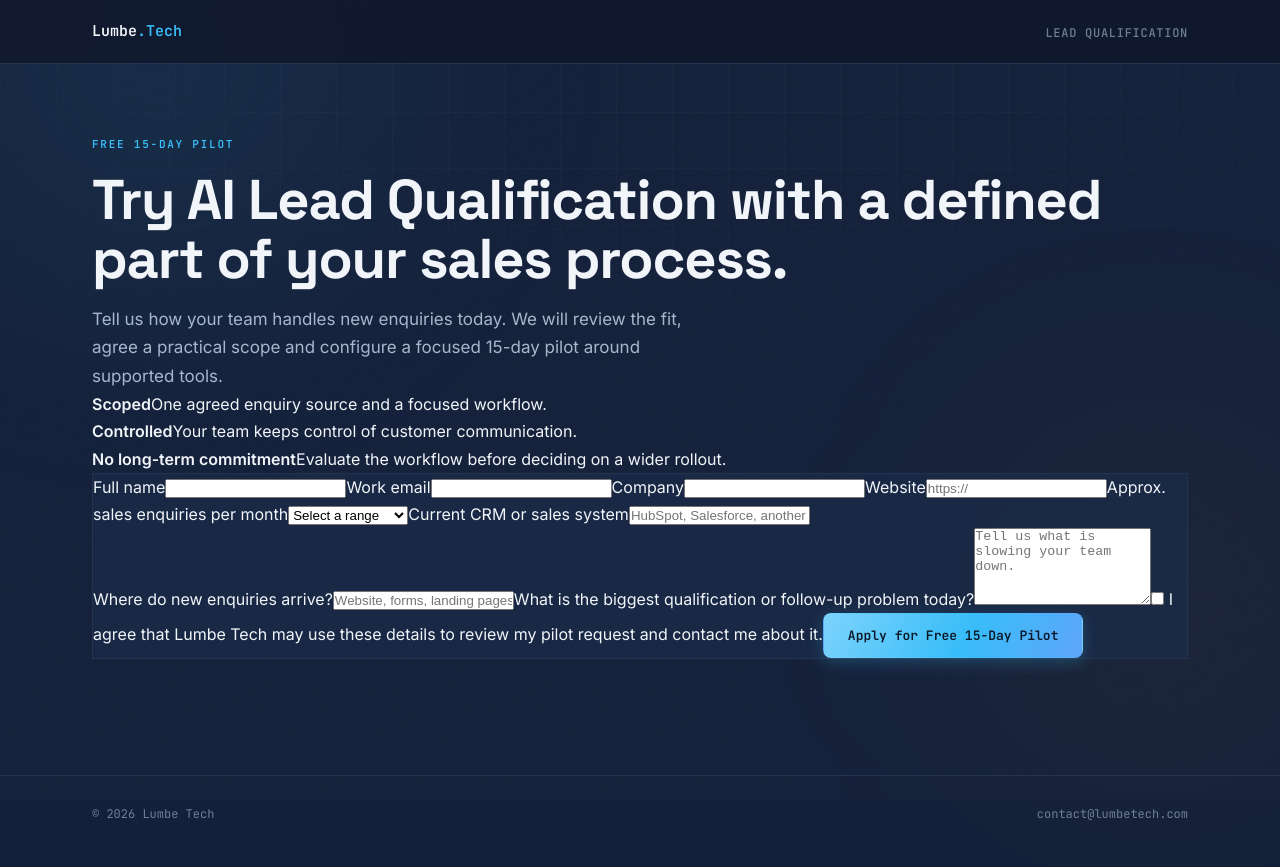
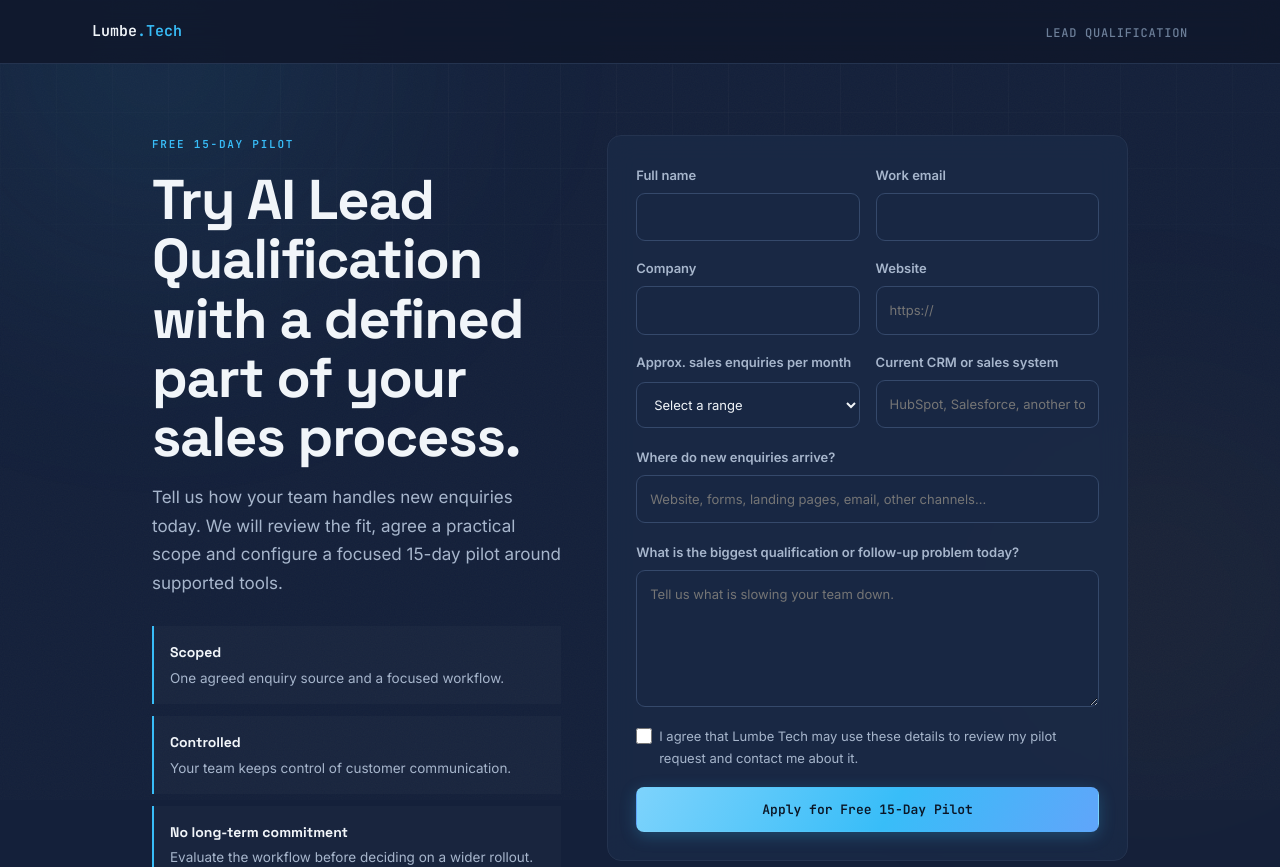
Before and after one commit to Lumbenlengo/lumbe-tech-site, a Next.js app: page /free-pilot in a window 1280 px wide. Shown: the top 867 px of the page. Built offline with nearby package versions, Linux system fonts and the light colour scheme.

Commit message:
Style free pilot page

```diff
--- a/src/app/globals.css
+++ b/src/app/globals.css
@@ -226,3 +226,25 @@ img.ticker-icon { border-radius: 3px; background: #fff; padding: 2px; box-sizing
 .demo-video-card video { background: #0b1220; }
 @media (max-width: 980px) { .product-frame { padding: 26px; } }
 @media (max-width: 640px) { .product-frame { padding: 20px; } }
+
+
+/* Free pilot */
+.pilot-page { max-width: 1040px; display: grid; grid-template-columns: .88fr 1.12fr; gap: 46px; align-items: start; }
+.pilot-intro { position: sticky; top: 110px; }
+.pilot-points { display: grid; gap: 12px; margin-top: 28px; }
+.pilot-points > div { padding: 15px 16px; border-left: 2px solid var(--accent); background: rgba(255,255,255,.025); }
+.pilot-points strong { display: block; font-family: var(--display); font-size: 14px; margin-bottom: 3px; }
+.pilot-points span { display: block; color: var(--text-2); font-size: 13.5px; line-height: 1.55; }
+.pilot-form { border-radius: var(--radius); padding: 28px; display: grid; gap: 18px; }
+.pilot-grid { display: grid; grid-template-columns: 1fr 1fr; gap: 16px; }
+.pilot-form label { display: grid; gap: 7px; color: var(--text-2); font-size: 13px; font-weight: 600; }
+.pilot-form input, .pilot-form select, .pilot-form textarea { width: 100%; border: 1px solid var(--border-strong); background: var(--bg-elevated); color: var(--text); border-radius: 9px; padding: 12px 13px; font: inherit; font-weight: 400; }
+.pilot-form textarea { resize: vertical; min-height: 120px; }
+.pilot-form input:focus, .pilot-form select:focus, .pilot-form textarea:focus { outline: none; border-color: var(--accent); box-shadow: var(--ring); }
+.pilot-consent { grid-template-columns: auto 1fr !important; align-items: start; font-weight: 400 !important; }
+.pilot-consent input { width: 16px; height: 16px; margin-top: 3px; }
+.pilot-success { color: var(--success); font-size: 14px; }
+.pilot-error { color: var(--danger); font-size: 14px; }
+.product-guide-card { border-color: rgba(56,189,248,.35); }
+@media (max-width: 820px) { .pilot-page { grid-template-columns: 1fr; } .pilot-intro { position: static; } }
+@media (max-width: 640px) { .pilot-grid { grid-template-columns: 1fr; } .pilot-form { padding: 20px; } }
```
